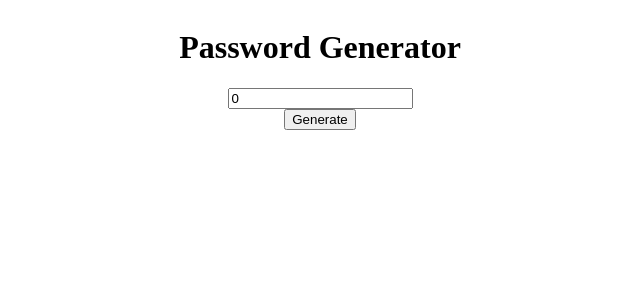
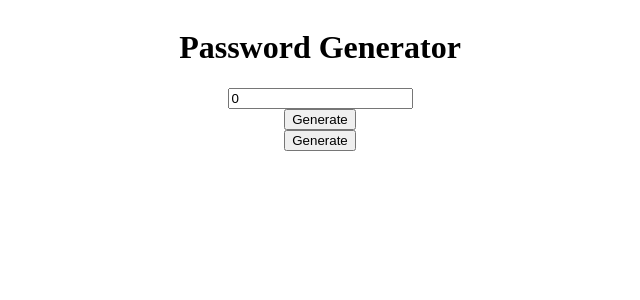
Before and after one commit to yamanerkam/password-generator, an Angular app: page / in a window 1280 px wide. Shown: the top 300 px of the page, without its empty margins (320-960 px from the left). Built offline with nearby package versions, Linux system fonts and the light colour scheme.

Commit message:
basic-letter-generator-added

```diff
--- a/src/app/app.component.html
+++ b/src/app/app.component.html
@@ -2,5 +2,8 @@
 <h1>Password Generator</h1>
 <span>{{password}}</span>
 <input type="number" [value]="digitsValue" [(ngModel)]="digitsValue">
+
 <button (click)="getRandomDigits(digitsValue)">Generate</button>
+<button (click)="getRandomLetters(digitsValue)">Generate</button>
+
 </div>
--- a/src/app/app.component.ts
+++ b/src/app/app.component.ts
@@ -15,10 +15,18 @@ export class AppComponent {
   getRandomDigits(quantity: number){
       let result = '';
       for (let i = 0; i < quantity; i++) {
-          result += Math.floor(Math.random() * 10); // Generates a random digit (0-9)
+          result += Math.floor(Math.random() * 10);
       }
-      this.password = result;
+      this.password += result;
+  }
 
+  getRandomLetters(quantity:number){
+    const letters = 'ABCDEFGHIJKLMNOPQRSTUVWXYZabcdefghijklmnopqrstuvwxyz';
+    let result = '';
+    for (let i = 0; i < quantity; i++) {
+        result += letters.charAt(Math.floor(Math.random() * letters.length));
+    }
+    this.password = result;
   }
 
 
```
